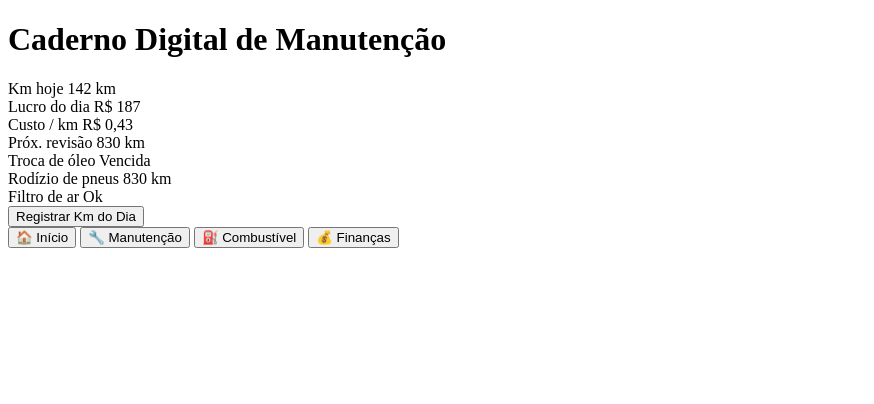
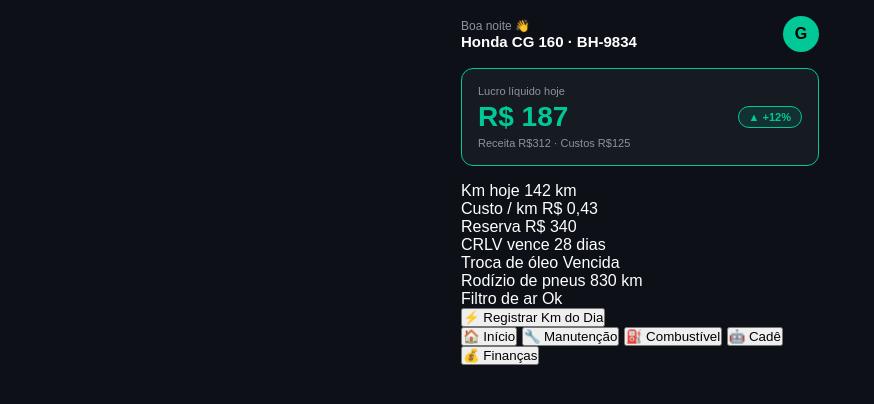
Before and after one commit to gustavosoaresgrs18-oss/caderno-manutencao, a plain HTML site: page index.html in a window 1280 px wide. Shown: the whole page, without its empty margins (0-874 px from the left). Drawn offline with Linux system fonts and the light colour scheme.

Commit message:
Atualizando dashboard e iniciando CSS

```diff
--- a/index.html
+++ b/index.html
@@ -4,28 +4,44 @@
     <meta charset="UTF-8">
     <meta name="viewport" content="width=device-width, initial-scale=1.0">
     <title>Caderno de Manutenção</title>
+    <link rel="stylesheet" href="style.css">
   </head>
   <body>
     <div class="dashboard">
 
-      <h1>Caderno Digital de Manutenção</h1>
+      <div class="header">
+        <div class="header-info">
+          <span class="header-saudacao">Boa noite 👋</span>
+          <span class="header-veiculo">Honda CG 160 · BH-9834</span>
+        </div>
+        <div class="header-avatar">G</div>
+      </div>
+
+      <div class="banner-lucro">
+        <div class="banner-esquerda">
+          <span class="banner-label">Lucro líquido hoje</span>
+          <span class="banner-valor">R$ 187</span>
+          <span class="banner-sub">Receita R$312 · Custos R$125</span>
+        </div>
+        <div class="banner-badge">▲ +12%</div>
+      </div>
 
       <div class="cards-grid">
         <div class="card">
           <span class="card-label">Km hoje</span>
-          <span class="card-valor">142 km</span>
-        </div>
-        <div class="card">
-          <span class="card-label">Lucro do dia</span>
-          <span class="card-valor">R$ 187</span>
+          <span class="card-valor azul">142 km</span>
         </div>
         <div class="card">
           <span class="card-label">Custo / km</span>
-          <span class="card-valor">R$ 0,43</span>
+          <span class="card-valor amarelo">R$ 0,43</span>
         </div>
         <div class="card">
-          <span class="card-label">Próx. revisão</span>
-          <span class="card-valor">830 km</span>
+          <span class="card-label">Reserva</span>
+          <span class="card-valor verde">R$ 340</span>
+        </div>
+        <div class="card">
+          <span class="card-label">CRLV vence</span>
+          <span class="card-valor amarelo">28 dias</span>
         </div>
       </div>
 
@@ -46,7 +62,7 @@
 
       <div class="registro-rapido">
         <button class="botao-principal">
-          Registrar Km do Dia
+          ⚡ Registrar Km do Dia
         </button>
       </div>
 
@@ -64,6 +80,10 @@
           <span class="nav-texto">Combustível</span>
         </button>
         <button class="nav-item">
+          <span class="nav-icone">🤖</span>
+          <span class="nav-texto">Cadê</span>
+        </button>
+        <button class="nav-item">
           <span class="nav-icone">💰</span>
           <span class="nav-texto">Finanças</span>
         </button>
--- /dev/null
+++ b/style.css
@@ -0,0 +1,91 @@
+* {
+  margin: 0;
+  padding: 0;
+  box-sizing: border-box;
+}
+body {
+  background-color: #0D1117;
+  color: #FFFFFF;
+  font-family: Arial, sans-serif;
+  min-height: 100vh;
+}
+.dashboard {
+  max-width: 390px;
+  margin: 0 auto;
+  padding: 16px;
+}
+.header {
+  display: flex;
+  justify-content: space-between;
+  align-items: center;
+  margin-bottom: 16px;
+}
+.header-info {
+  display: flex;
+  flex-direction: column;
+}
+
+.header-saudacao {
+  font-size: 12px;
+  color: #8B949E;
+}
+
+.header-veiculo {
+  font-size: 15px;
+  font-weight: bold;
+  color: #FFFFFF;
+}
+
+.header-avatar {
+  width: 36px;
+  height: 36px;
+  background-color: #00C896;
+  border-radius: 50%;
+  display: flex;
+  align-items: center;
+  justify-content: center;
+  font-weight: bold;
+  color: #000000;
+}
+
+.banner-lucro {
+  background-color: #161B22;
+  border: 1px solid #00C896;
+  border-radius: 12px;
+  padding: 16px;
+  display: flex;
+  justify-content: space-between;
+  align-items: center;
+  margin-bottom: 16px;
+}
+
+.banner-label {
+  font-size: 11px;
+  color: #8B949E;
+  display: block;
+  margin-bottom: 4px;
+}
+
+.banner-valor {
+  font-size: 28px;
+  font-weight: bold;
+  color: #00C896;
+  display: block;
+  margin-bottom: 4px;
+}
+
+.banner-sub {
+  font-size: 11px;
+  color: #8B949E;
+  display: block;
+}
+
+.banner-badge {
+  background-color: #00C89620;
+  border: 1px solid #00C896;
+  border-radius: 20px;
+  padding: 4px 10px;
+  font-size: 11px;
+  color: #00C896;
+  font-weight: bold;
+}
```
